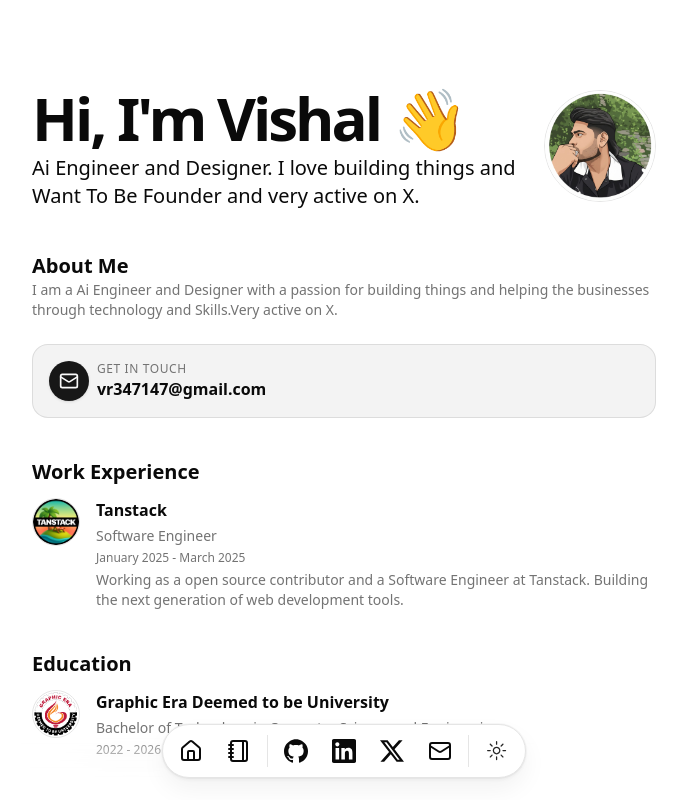
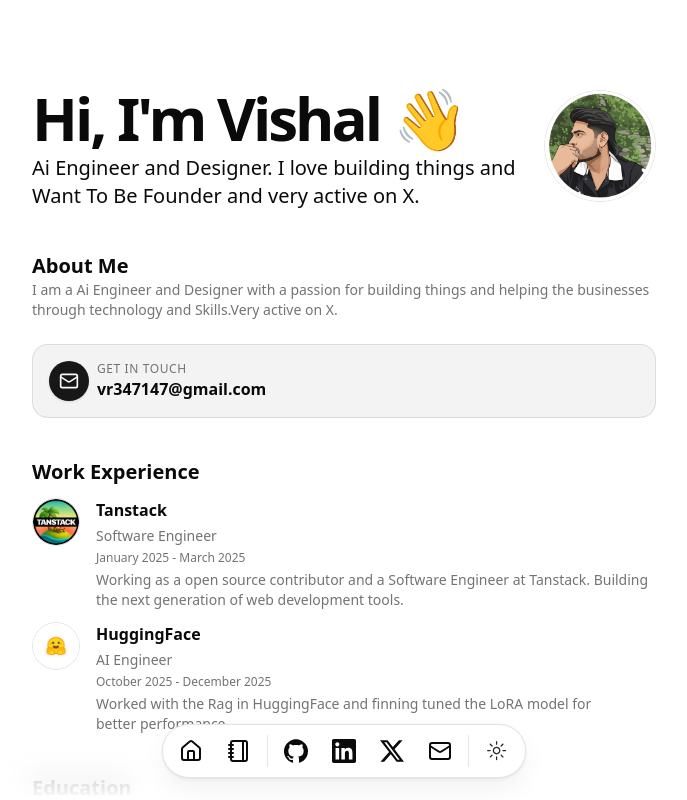
Before and after one commit to Callme-VR/portfolio-web, a Next.js app: page / in a window 1280 px wide. Shown: the top 800 px of the page, without its empty margins (296-983 px from the left). Built offline with nearby package versions, Linux system fonts and the light colour scheme.

Commit message:
add experinces in the experinces sections of the portfolio

```diff
--- a/src/data/resume.tsx
+++ b/src/data/resume.tsx
@@ -86,6 +86,18 @@
       end: "March 2025",
       description:
         "Working as a open source contributor and a Software Engineer at Tanstack. Building the next generation of web development tools.",
+    },
+    {
+      company: "HuggingFace",
+      href: "https://huggingface.co",
+      badges: [],
+      location: "United States, America",
+      title: "AI Engineer",
+      logoUrl: "/hugging_face.png",
+      start: "October 2025",
+      end: "December 2025",
+      description:
+        "Worked with the Rag in HuggingFace and finning tuned the LoRA model for better performance.",
     },
   ],
   education: [
```
Also changed, not shown: public/hugging_face.png (added).
